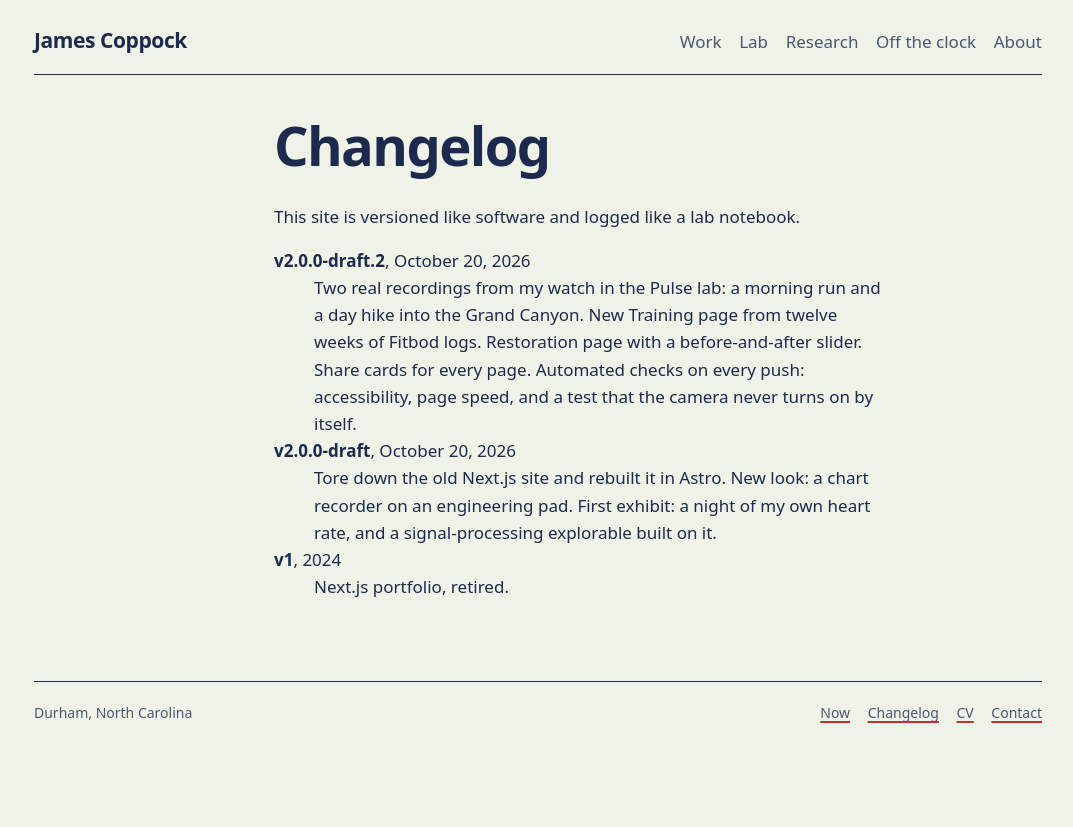
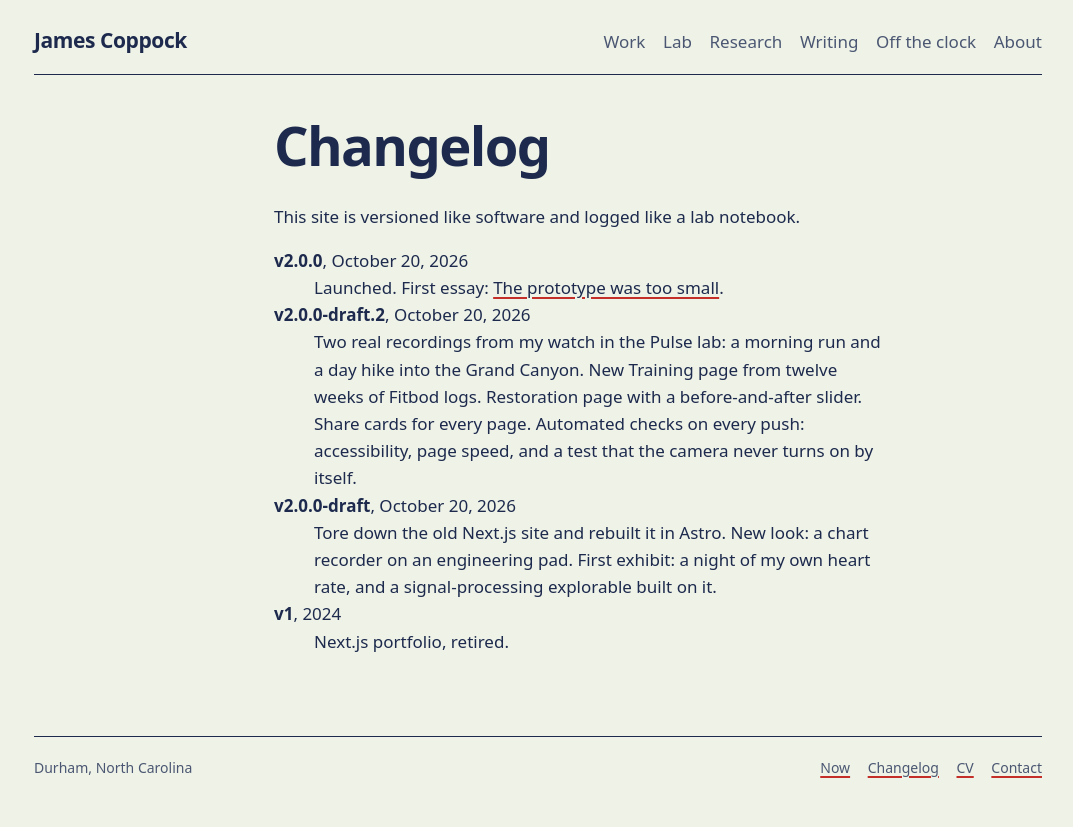
Before and after one commit to jacoppock/jacoppock.dev, an Astro site: page /changelog in a window 1280 px wide. Shown: the whole page, without its empty margins (102-1175 px from the left). Before the commit the page ends 800 px from the top, so only its background shows below. Built offline with nearby package versions, Linux system fonts and the light colour scheme; Astro itself is replaced by a stand-in of ours; no server answers; a web font is replaced by a local one.

Commit message:
Publish "The prototype was too small"
- Essay status: published; Writing appears in the nav and on the home page
- Share card for the essay; changelog v2.0.0
- Test: essay is live and linked from home and nav

Co-Authored-By: Claude Opus 5.5 <noreply@anthropic.com>
Claude-Session: https://claude.ai/code/session_01SP2ypr7QuwCyYzBWXg6bQF

```diff
--- a/src/content/writing/the-prototype-was-too-small.md
+++ b/src/content/writing/the-prototype-was-too-small.md
@@ -2,7 +2,7 @@
 title: "The prototype was too small"
 summary: "Starting simple is good advice. Starting small can be a trap, especially when your users are experts and the domain is dense. What building ContractIQ taught me about the difference."
 date: "2026-10-20"
-status: draft
+status: published
 ---
 
 When we started building ContractIQ, we did what you're supposed to do. We kept it simple.
--- a/src/lib/pages.ts
+++ b/src/lib/pages.ts
@@ -6,7 +6,8 @@ export const PAGES: Record<string, { title: string; kicker: string }> = {
   "/lab/pulse": { title: "From light to heartbeat", kicker: "An explorable built on my own wearable data" },
   "/lab/disc": { title: "The Disc", kicker: "How a spinal disc deforms under load" },
   "/research": { title: "Research", kicker: "Medical imaging, spine biomechanics, wearables" },
-  "/writing": { title: "Writing", kicker: "Building ML for healthcare" },
+  "/writing": { title: "Writing", kicker: "Building ML for healthcare, and leading the teams that do it" },
+  "/writing/the-prototype-was-too-small": { title: "The prototype was too small", kicker: "What building ContractIQ taught me about simple vs. small" },
   "/life": { title: "Off the clock", kicker: "Restoration, training, hockey" },
   "/life/restoration": { title: "Restoring the Bishop-Christian House", kicker: "c. 1904. Recognized by the Durham Historic Preservation Commission." },
   "/life/training": { title: "Training", kicker: "Twelve weeks of lifting, set by set" },
--- a/src/pages/changelog.astro
+++ b/src/pages/changelog.astro
@@ -5,6 +5,8 @@ import Base from "../layouts/Base.astro";
   <h1>Changelog</h1>
   <p>This site is versioned like software and logged like a lab notebook.</p>
   <dl>
+    <dt><strong>v2.0.0</strong>, October 20, 2026</dt>
+    <dd>Launched. First essay: <a href="/writing/the-prototype-was-too-small">The prototype was too small</a>.</dd>
     <dt><strong>v2.0.0-draft.2</strong>, October 20, 2026</dt>
     <dd>Two real recordings from my watch in the Pulse lab: a morning run and a day hike into the Grand Canyon. New Training page from twelve weeks of Fitbod logs. Restoration page with a before-and-after slider. Share cards for every page. Automated checks on every push: accessibility, page speed, and a test that the camera never turns on by itself.</dd>
     <dt><strong>v2.0.0-draft</strong>, October 20, 2026</dt>
```
Also changed, not shown: tests/site.spec.ts (+9 -1 lines).
